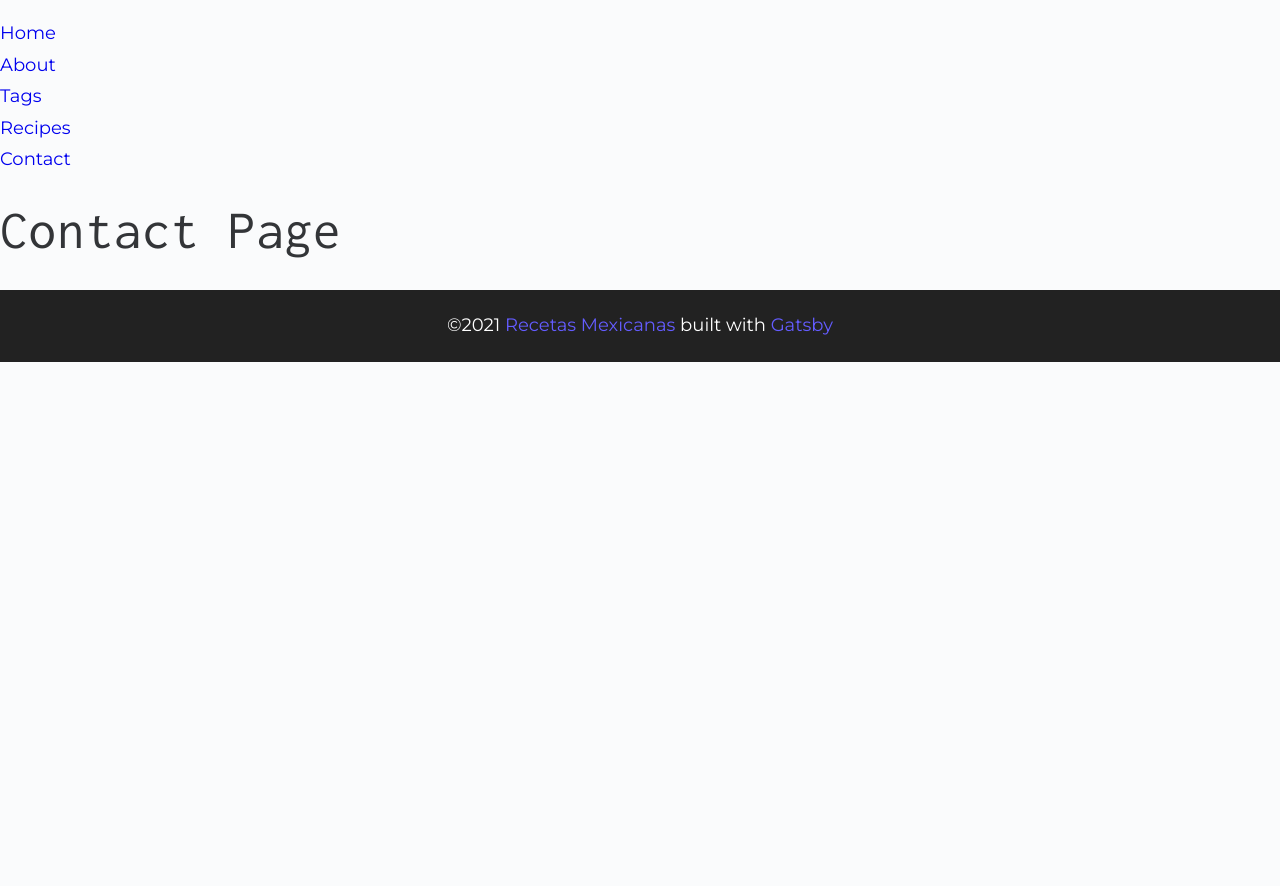
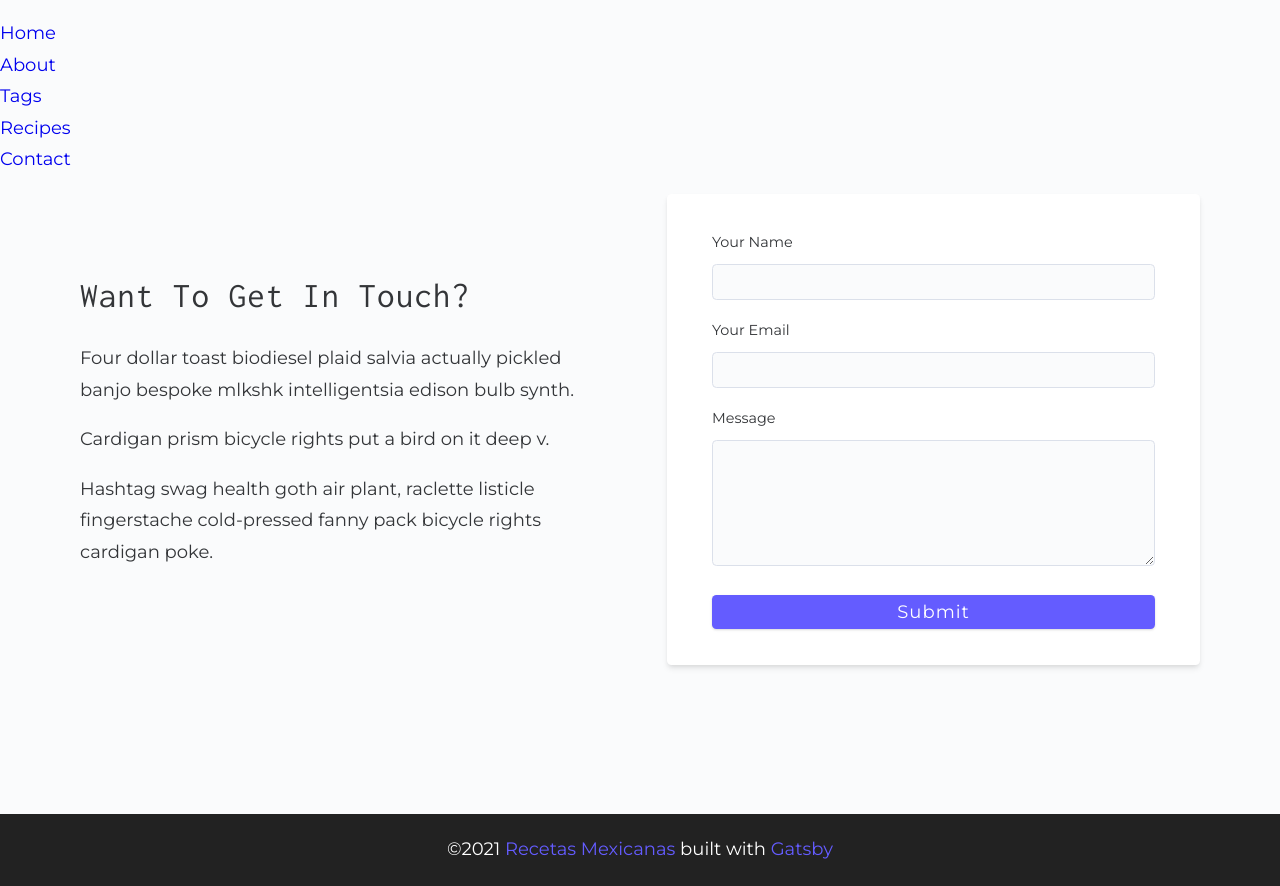
Before and after one commit to GabeValdivia/recetas-mexicanas, a Gatsby site: page /contact in a window 1280 px wide. Before the commit the page ends 800 px from the top, so only its background shows below. Built offline with nearby package versions, Linux system fonts and the light colour scheme; Gatsby itself is replaced by a stand-in of ours.

Commit message:
Add dummy text & form to contact page

```diff
--- a/src/pages/contact.js
+++ b/src/pages/contact.js
@@ -4,7 +4,33 @@ import Layout from '../components/Layout';
 const Contact = () => {
 	return (
 		<Layout>
-				<h1>Contact Page</h1>
+			<main className="page">
+				<section className="contact-page">
+					<article className="contact-info">
+						<h3>Want to Get In Touch?</h3>
+						<p>Four dollar toast biodiesel plaid salvia actually pickled banjo bespoke mlkshk intelligentsia edison bulb synth.</p>
+						<p>Cardigan prism bicycle rights put a bird on it deep v.</p>
+						<p>Hashtag swag health goth air plant, raclette listicle fingerstache cold-pressed fanny pack bicycle rights cardigan poke.</p>
+					</article>
+					<article>
+						<form className="form contact-form">
+							<div className="form-row">
+								<label htmlFor="name">your name</label>
+								<input type="text" name="name" id="name" />
+							</div>
+							<div className="form-row">
+								<label htmlFor="email">your email</label>
+								<input type="email" name="email" id="email" />
+							</div>
+							<div className="form-row">
+								<label htmlFor="message">message</label>
+								<textarea name="message" id="message"></textarea>
+							</div>
+							<button type="submit" className="btn block"> submit</button>
+						</form>
+					</article>
+				</section>
+			</main>
 		</Layout>
 	)
 }
```
